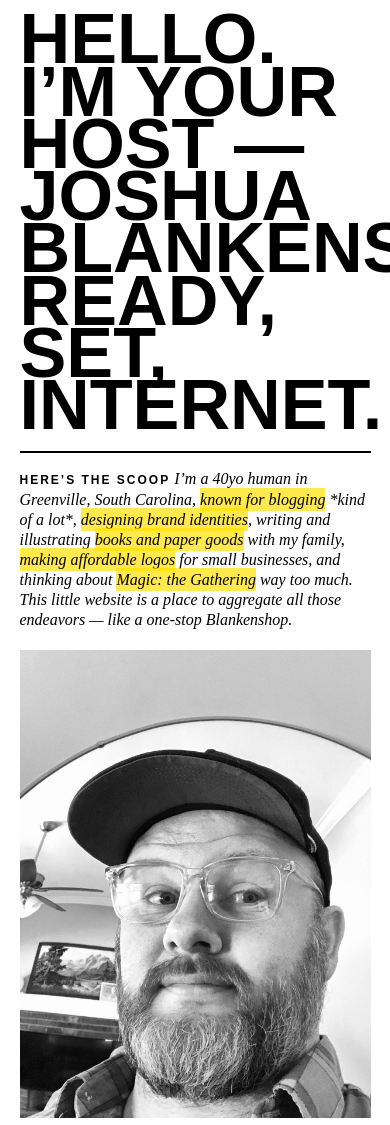
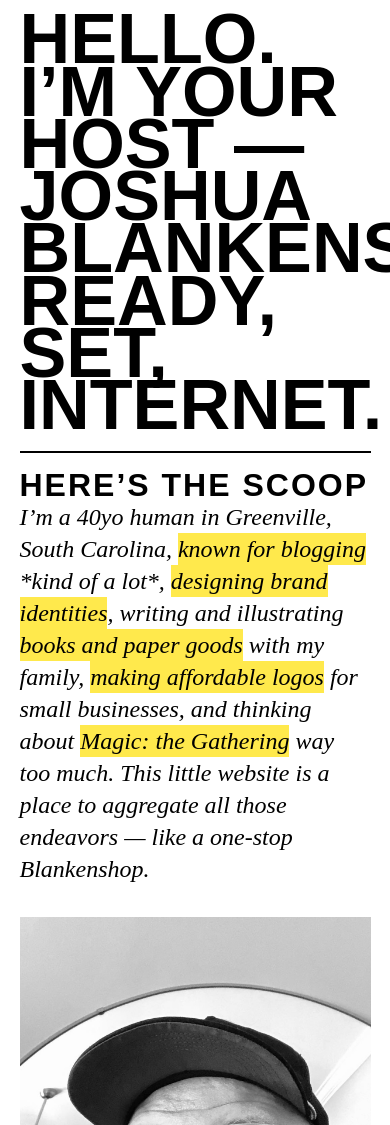
Before and after one commit to blankenship/xyz, a PHP site: page / in a window 390 px wide; the page is wider, and only the part inside the window is pictured. Shown: the part 101-1226 px from the top of that part. Run offline with PHP 8.4, Linux system fonts and the light colour scheme; some libraries are stand-ins or nearby versions; some web fonts are replaced.

Commit message:
Update style.css

```diff
--- a/style.css
+++ b/style.css
@@ -277,12 +277,12 @@ website: 	http://blankenship.studio
 	  	}
 
 		h2 {
-			font: 400 italic 1rem/1.25rem freight-text-pro, serif;
-			margin-bottom: 1.25rem;
+			font: 400 italic 1.5rem/2rem freight-text-pro, serif;
+			margin-bottom: 2rem;
 		}
 
 		h2 strong {
-			font: 700 .75rem/1.25rem "futura-pt-bold", sans-serif;
+			font: 700 2rem/2rem "futura-pt-bold", sans-serif;
 		}
 
 		}
```
